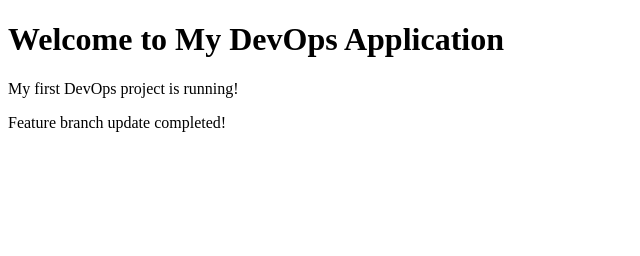
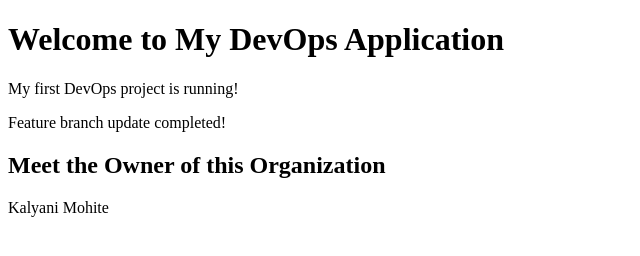
Before and after one commit to KalyaniMohite123/devops-project, a plain HTML site: page index.html in a window 1280 px wide. Shown: the whole page, without its empty margins (0-640 px from the left). Drawn offline with Linux system fonts and the light colour scheme.

Commit message:
Add owner information

```diff
--- a/index.html
+++ b/index.html
@@ -6,6 +6,8 @@
 <body>
     <h1>Welcome to My DevOps Application</h1>
     <p>My first DevOps project is running!</p>
+    <p>Feature branch update completed!</p>
+    <h2>Meet the Owner of this Organization</h2>
+    <p>Kalyani Mohite</p>
 </body>
 </html>
-<p>Feature branch update completed!</p>
```
